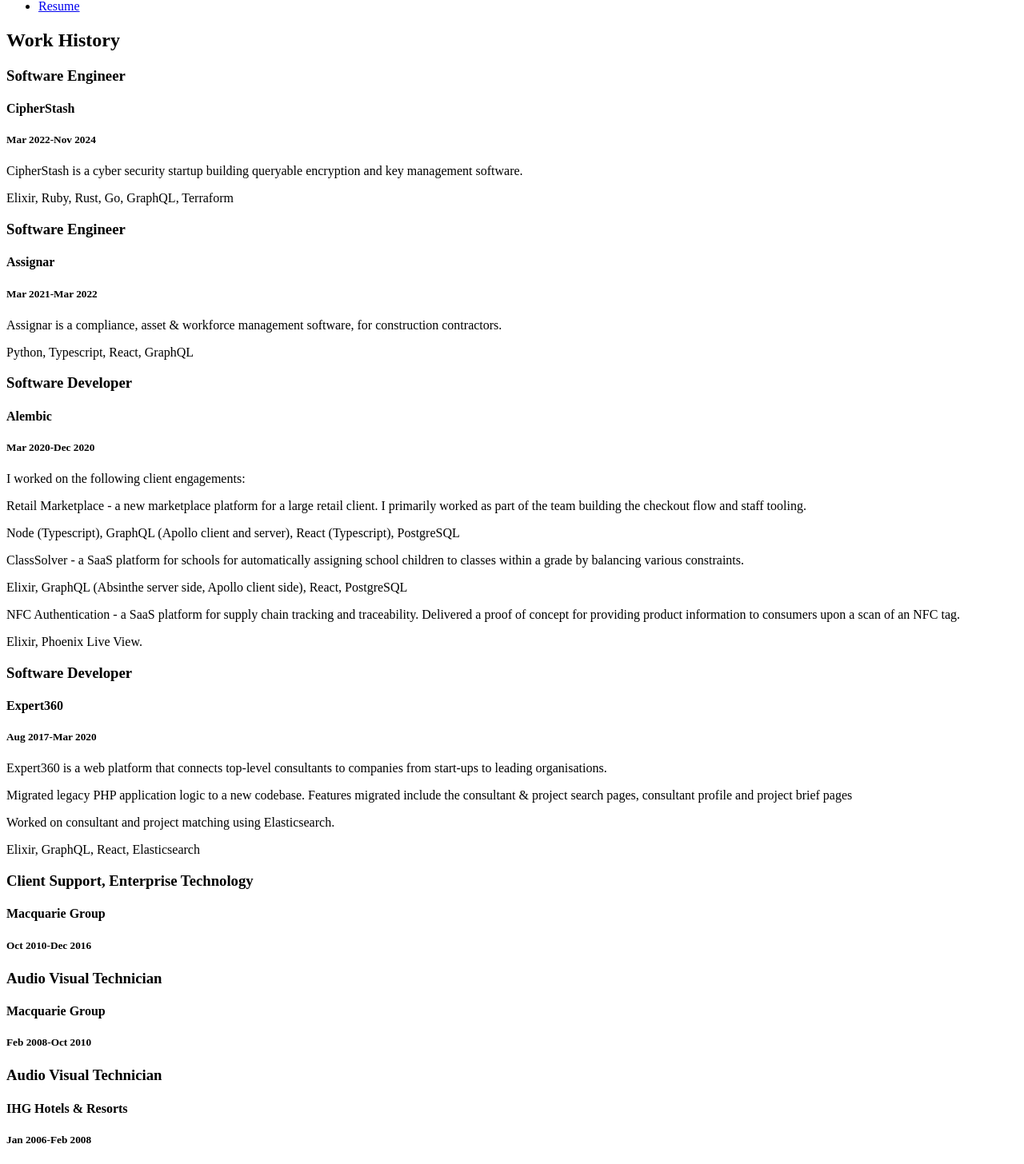
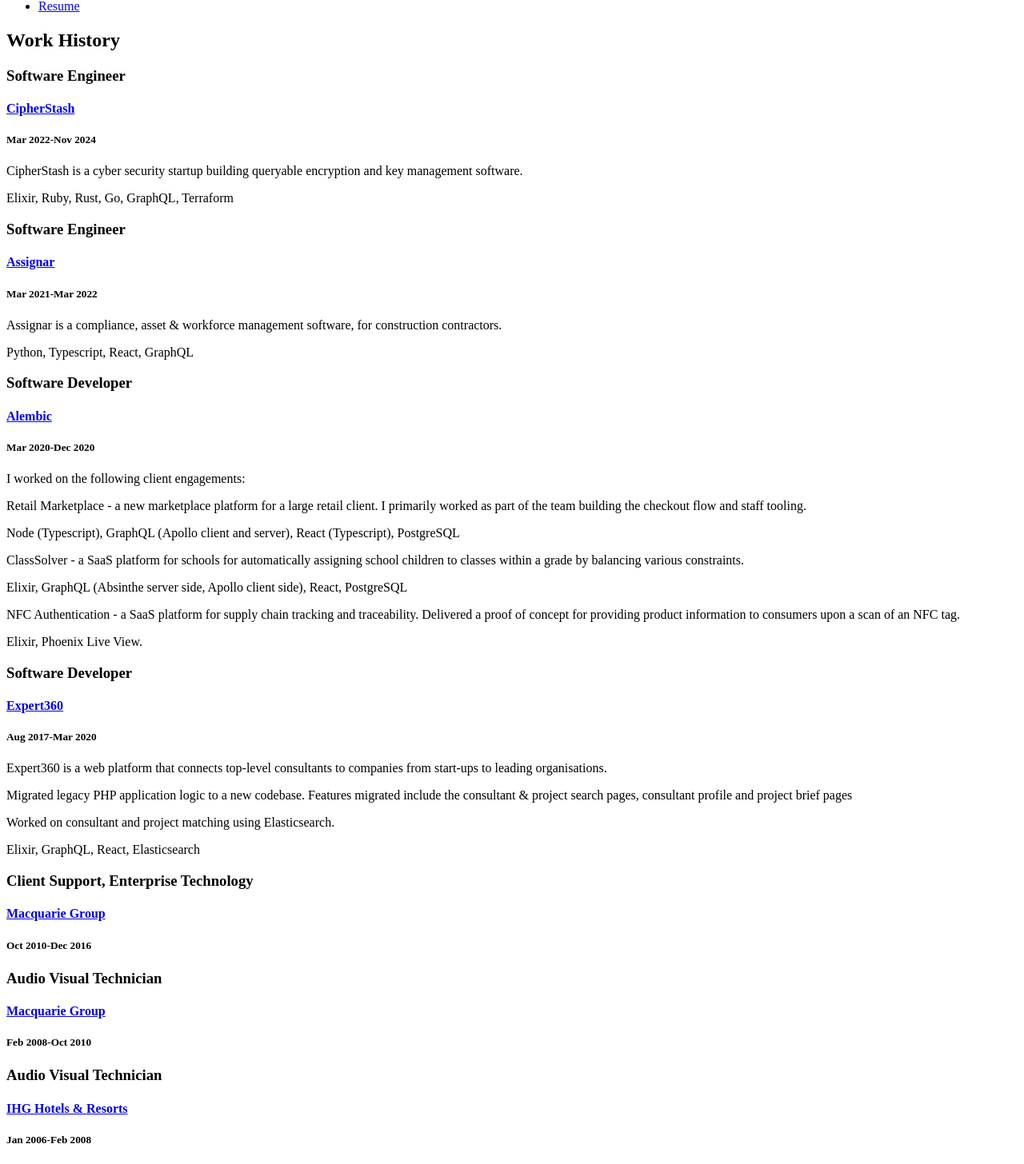
Before and after one commit to fimac/fimac-site, a Next.js app: page /work-history in a window 1280 px wide. Shown: the part 97-1553 px from the top of the page at 80% size. Built offline with nearby package versions, Linux system fonts and the light colour scheme.

Commit message:
Add links to companies

```diff
--- a/components/Work.tsx
+++ b/components/Work.tsx
@@ -1,22 +1,23 @@
-type Responsibility = {
-  summary: string;
-};
+import Link from 'next/link';
 
 type Work = {
   position: string;
   company: string;
+  url: string;
   from: string;
   to: string;
   children?: React.ReactNode;
 };
 
-const Work = ({ position, company, from, to, children }: Work) => (
+const Work = ({ position, company, from, to, children, url }: Work) => (
   <div className='mt-10'>
     <h3 className='text-3xl font-normal leading-normal mt-0 mb-2 text-gray-700'>
       {position}
     </h3>
-    <h4 className='text-2xl font-normal leading-normal mt-0 mb-2 text-gray-700'>
-      {company}
+    <h4 className="text-2xl font-normal mt-0 mb-2">
+      <Link href={url} className="text-blue-600 underline hover:text-blue-500">
+        {company}
+      </Link>
     </h4>
     <h5 className='text-1xl font-normal leading-normal mt-0 mb-2 text-gray-700'>
       <span>{from}</span>
--- a/pages/work-history.tsx
+++ b/pages/work-history.tsx
@@ -8,6 +8,7 @@
      <Work
       position='Software Engineer'
       company='CipherStash'
+      url='https://cipherstash.com'
       from='Mar 2022'
       to='Nov 2024'
     >
@@ -21,6 +22,7 @@
     <Work
       position='Software Engineer'
       company='Assignar'
+      url='https://assignar.com/'
       from='Mar 2021'
       to='Mar 2022'
     >
@@ -35,6 +37,7 @@
     <Work
       position='Software Developer'
       company='Alembic'
+      url='https://alembic.com.au/'
       from='Mar 2020'
       to='Dec 2020'
     >
@@ -73,6 +76,7 @@
     <Work
       position='Software Developer'
       company='Expert360'
+      url='https://expert360.com/'
       from='Aug 2017'
       to='Mar 2020'
     >
@@ -96,18 +100,21 @@
     <Work
       position='Client Support, Enterprise Technology'
       company='Macquarie Group'
+      url='https://www.macquarie.com/au/en.html'
       from='Oct 2010'
       to='Dec 2016'
     />
     <Work
       position='Audio Visual Technician'
       company='Macquarie Group'
+      url='https://www.macquarie.com/au/en.html'
       from='Feb 2008'
       to='Oct 2010'
     />
     <Work
       position='Audio Visual Technician'
       company='IHG Hotels & Resorts'
+      url='https://www.sydney.intercontinental.com/'
       from='Jan 2006'
       to='Feb 2008'
     />
```
